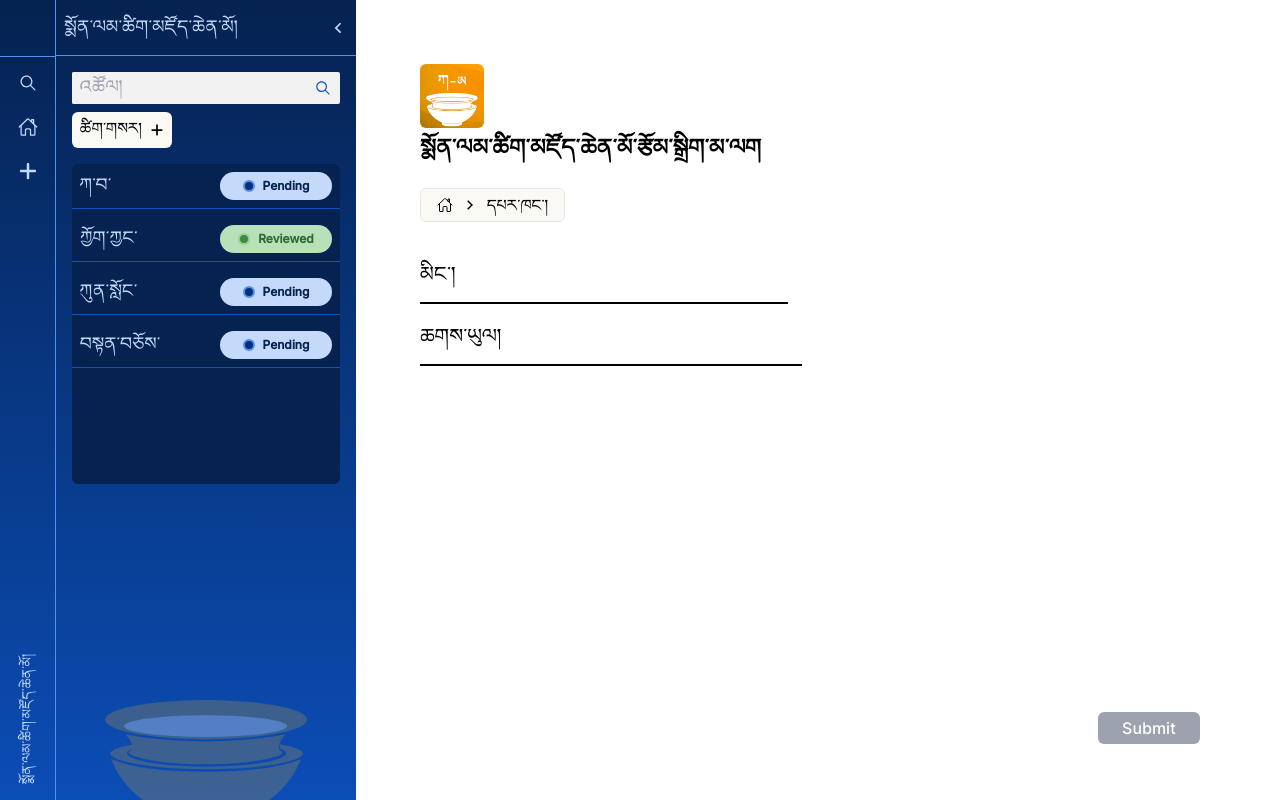
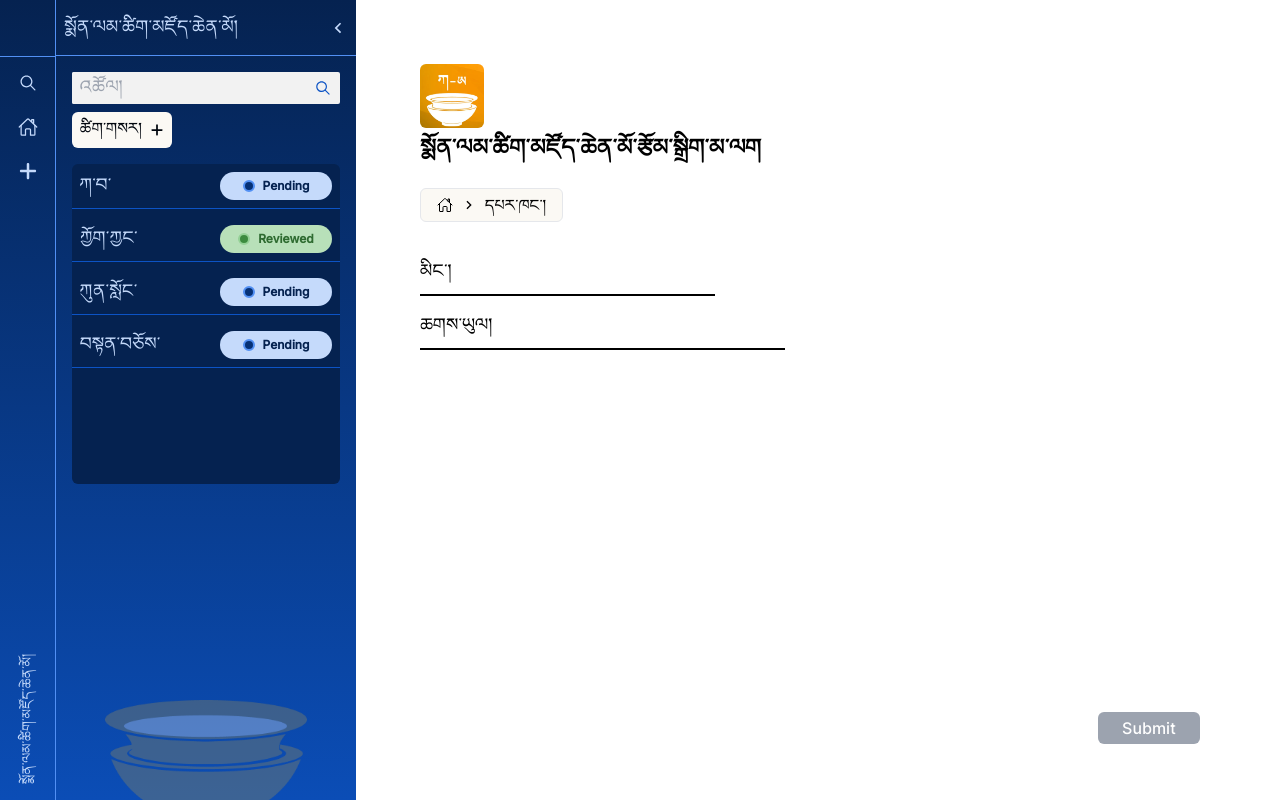
Before and after one commit to OpenPecha/monlam-dictionary-editor, a React (Vite) app: page /Parkhang in a window 1280 px wide. Built offline with nearby package versions, Linux system fonts and the light colour scheme.

Commit message:
དཔར་ཁང་ཆ་ལག་ཚུན་ཆད་རྒྱ་སྐྱེད་བྱེད་པའི་འགྱུར་བ་མང་པོ་ཞིག་ལྷག་ཡོད།

```diff
--- a/src/Components/Submit.tsx
+++ b/src/Components/Submit.tsx
@@ -1,14 +1,39 @@
 import React from 'react'
 
-const Submits = () => {
+interface SubmitsProps {
+  disabled?: boolean;
+  className?: string;
+}
+
+const Submits: React.FC<SubmitsProps> = ({
+  disabled = false,
+  className = ''
+}) => {
   return (
     <button
-    disabled
-    type="submit"
-    className=" -z-10 fixed bottom-14 text-base right-20 font-inter bg-gray-400 text-white px-6 py-1 rounded-md hover:opacity-80 active:opacity-50"
-  >
-    Submit
-  </button>
+      type="submit"
+      disabled={disabled}
+      className={`
+        fixed
+        bottom-14
+        right-20
+        text-base
+        font-inter
+        bg-gray-400
+        text-white
+        px-6
+        py-1
+        rounded-md
+        transition-opacity
+        hover:opacity-80
+        active:opacity-50
+        disabled:opacity-50
+        disabled:cursor-not-allowed
+        ${className}
+      `}
+    >
+      {disabled ? 'Submitting...' : 'Submit'}
+    </button>
   )
 }
 
--- /dev/null
+++ b/src/Components/SuccessMessage.tsx
@@ -0,0 +1,20 @@
+import React from 'react'
+import {RxCross2,SiTicktick} from "../utils/Icons";
+const SuccessMessage = () => {
+  return (
+    <div className='flex flex-col items-center text-success-800 px-2 py-3 rounded-md justify-between font-inter text-sm absolute bottom-28 right-10 bg-success-50'>
+    <div className=' flex w-full items-center justify-between' >
+      <div className=' font-semibold space-x-2 flex items-center justify-center'>
+      <SiTicktick/>
+      <p>Submitted Successfully</p>
+      </div>
+      <div>
+        <RxCross2/>
+      </div>
+        </div>
+        <p className='text-xs font-normal px-6'>The text has been successfully added in the Database</p>
+        </div>
+  )
+}
+
+export default SuccessMessage
--- a/src/Pages/Parkhang.tsx
+++ b/src/Pages/Parkhang.tsx
@@ -1,44 +1,110 @@
-import React from 'react'
+import React, { useEffect, useState } from 'react'
 import logo from '../assets/logo.png'
 import { useForm, SubmitHandler } from 'react-hook-form'
 import Breadcrumb from '../Components/Breadcrumb'
 import Submits from '../Components/Submit'
 import { InputParchang } from '../types/type'
+import SuccessMessage from '../Components/SuccessMessage'
+import { useNavigate } from 'react-router-dom'
 
 
 
 const Parkhang = () => {
+  const navigate = useNavigate()
+  const [showSuccess, setShowSuccess] = useState<boolean>(false)
+
   const {
     register,
     handleSubmit,
     reset,
-    formState: {errors},
+    formState: { errors, isSubmitting }
   } = useForm<InputParchang>()
 
-  const onSubmit: SubmitHandler<InputParchang> = (data) => {
-    console.log(data);
-    reset();
+  useEffect(() => {
+    let navigationTimer:any
+    if (showSuccess) {
+      navigationTimer = setTimeout(() => {
+        navigate('/')
+      }, 3000)
+    }
+
+    return () => {
+      if (navigationTimer) {
+        clearTimeout(navigationTimer)
+      }
+    }
+  }, [showSuccess, navigate])
+
+  const onSubmit: SubmitHandler<InputParchang> = async (data) => {
+    try {
+      console.log(data)
+      reset()
+      setShowSuccess(true)
+
+    } catch (error) {
+      console.error('Form submission error:', error)
+      setShowSuccess(false)
+    }
   }
+
   return (
-    <>
-      <div className=' text-lg font-monlam ml-16 mt-16'>
-      <img src={logo} className=' w-16 rounded-md'></img>
-      <p className=' text-xl font-semibold mt-2'>སྨོན་ལམ་ཚིག་མཛོད་ཆེན་མོ་རྩོམ་སྒྲིག་མ་ལག</p>
-        <Breadcrumb name="དཔར་ཁང་།"/>
+      <div className="font-monlam p-16">
+        <img
+          src={logo}
+          alt="Logo"
+          className="w-16 rounded-md"
+        />
+        <p className="text-xl font-semibold mt-2">
+          སྨོན་ལམ་ཚིག་མཛོད་ཆེན་མོ་རྩོམ་སྒྲིག་མ་ལག
+        </p>
 
-        <form onSubmit={handleSubmit(onSubmit)}>
-          <div className=' flex items-center border-b-2 border-black mt-9 pb-2 w-fit'>
-            <label>མིང་།</label>
-            <input className=' ml-14 outline-none mt-2 text-lg' {...register('name', { required: true })}></input>
+        <Breadcrumb name="དཔར་ཁང་།" />
+
+        <form
+          onSubmit={handleSubmit(onSubmit)}
+          className="mt-9 space-y-4"
+        >
+          <div className=' flex items-center '>
+          <div className="flex items-center border-b-2 border-black pb-2 w-fit">
+            <label htmlFor="name">མིང་།</label>
+            <input
+              id="name"
+              className=" ml-2 outline-none text-lg w-64"
+              {...register('name', {
+                required: 'Name is required'
+              })}
+            />
+
           </div>
-          <div className=' flex items-center border-b-2 border-black mt-4 pb-2 w-fit'>
-            <label>ཆགས་ཡུལ།</label>
-            <input className=' ml-6 outline-none mt-2 text-lg' {...register('chakyul', {required: true})}></input>
+          {errors.name && (
+              <span className="text-red-500 font-inter text-sm ml-2">
+                *{errors.name.message}
+              </span>
+            )}
           </div>
-          <Submits/>
+
+          <div className='flex items-center'>
+          <div className="flex items-center border-b-2 border-black pb-2 w-fit">
+            <label htmlFor="chakyul">ཆགས་ཡུལ།</label>
+            <input
+              id="chakyul"
+              className="ml-4 outline-none text-lg"
+              {...register('chakyul', {
+                required: 'Chakyul is required'
+              })}
+            />
+
+          </div>
+          {errors.chakyul && (
+              <span className="text-red-500 font-inter text-sm ml-2">
+                *{errors.chakyul.message}
+              </span>
+            )}
+          </div>
+          <Submits disabled={isSubmitting} />
         </form>
+        {showSuccess && <SuccessMessage />}
       </div>
-    </>
   )
 }
 
--- a/src/types/type.ts
+++ b/src/types/type.ts
@@ -39,3 +39,8 @@ export interface InputTsigsar {
   newMatsig: boolean;
   gyunchoe: boolean;
 }
+
+export interface Props {
+    popup: boolean[]
+    setPopup: React.Dispatch<React.SetStateAction<boolean[]>>;
+}
```
Also changed, not shown: src/Components/Delshey/Delshey.tsx (+34 -45 lines), src/utils/Icons.ts (+5 -2 lines).
